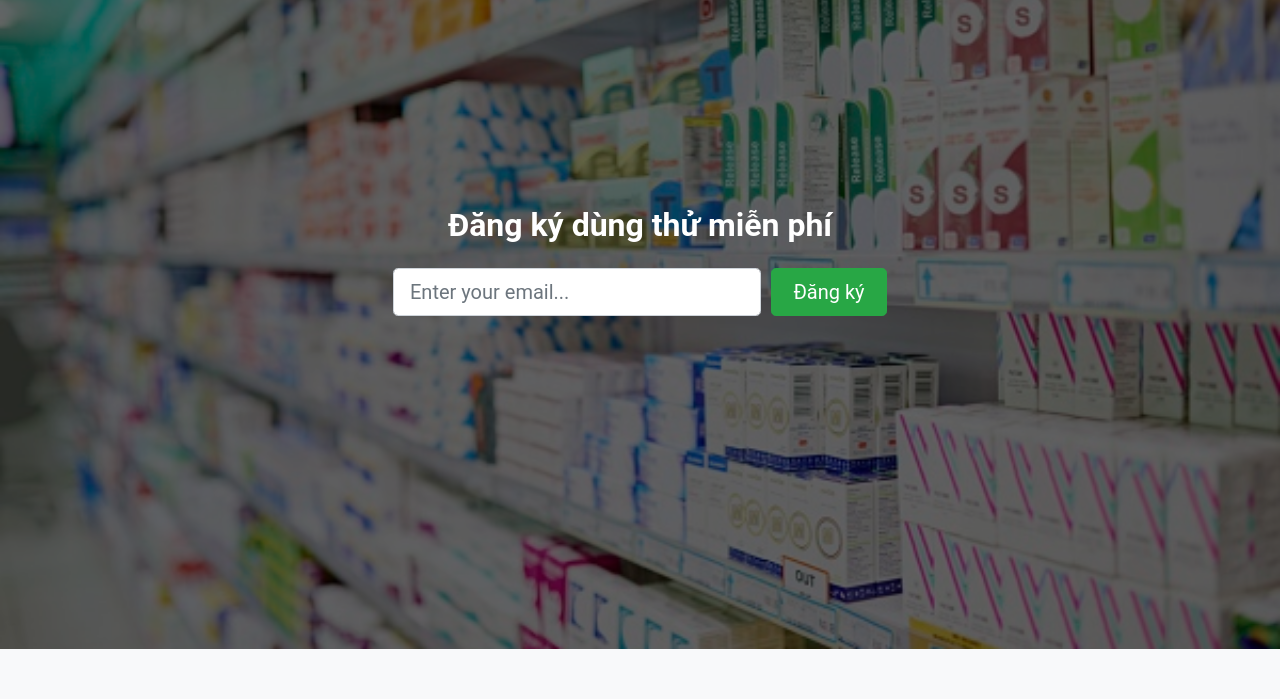
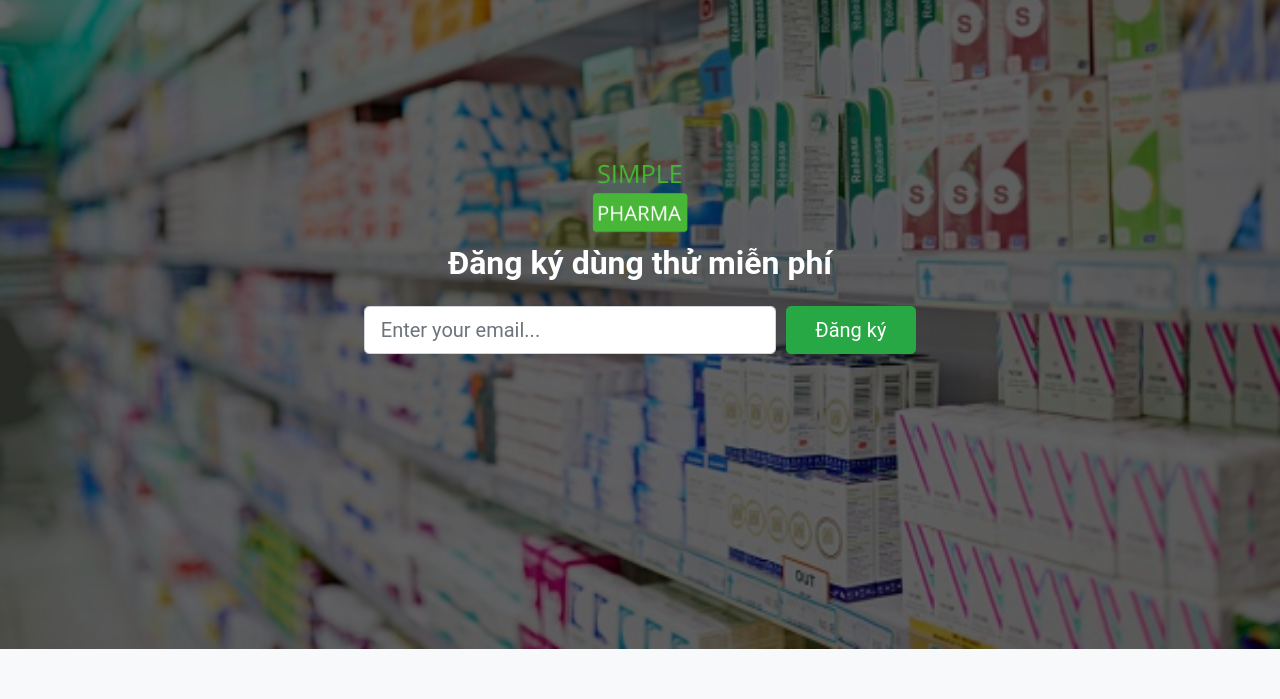
Before and after one commit to beohoang98/simple-pharma-landing-page, a website: page index.html in a window 1280 px wide. Shown: the part 3270-3969 px from the top of the page. Drawn offline with Linux system fonts and the light colour scheme; the site is published under a folder, as on GitHub Pages, so addresses that start at the root find nothing; a web font is replaced by a local one.

Commit message:
sua path cua favicon

```diff
--- a/index.html
+++ b/index.html
@@ -9,7 +9,7 @@
   <meta name="author" content="">
 
   <title>Simple Pharma</title>
-  <link href="/favicon.ico" type="image/x-icon" />
+  <link href="favicon.ico" type="image/x-icon" />
   <!-- Bootstrap core CSS -->
   <link href="vendor/bootstrap/css/bootstrap.min.css" rel="stylesheet">
 
@@ -173,7 +173,7 @@
     <div class="container d-flex justify-content-center align-items-center" style="height: 100vh">
       <div class="row">
         <div class="col-xl-9 mx-auto">
-          <img src="/favicon.png" width="100px" alt="">
+          <img src="favicon.png" width="100px" alt="">
         </div>
         <div class="col-xl-9 mx-auto">
           <h2 class="mb-4">Đăng ký dùng thử miễn phí</h2>
```
